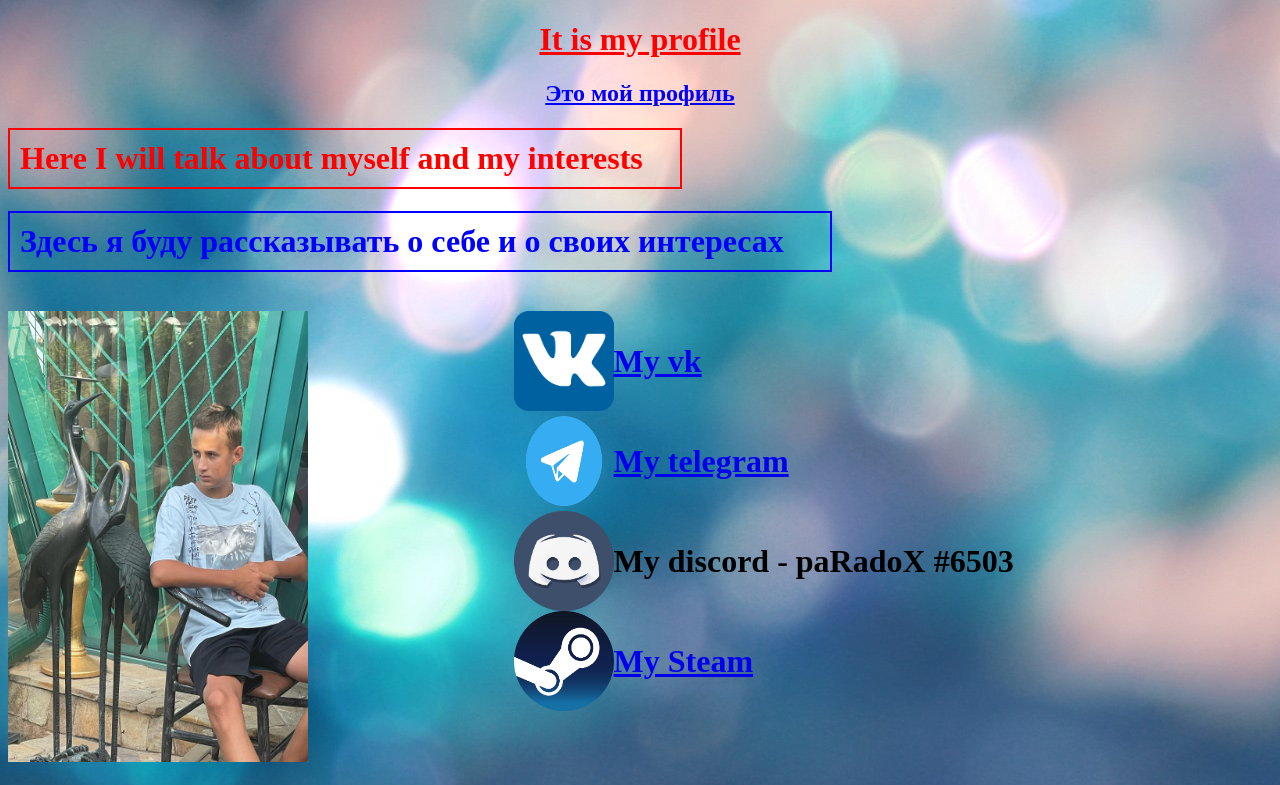
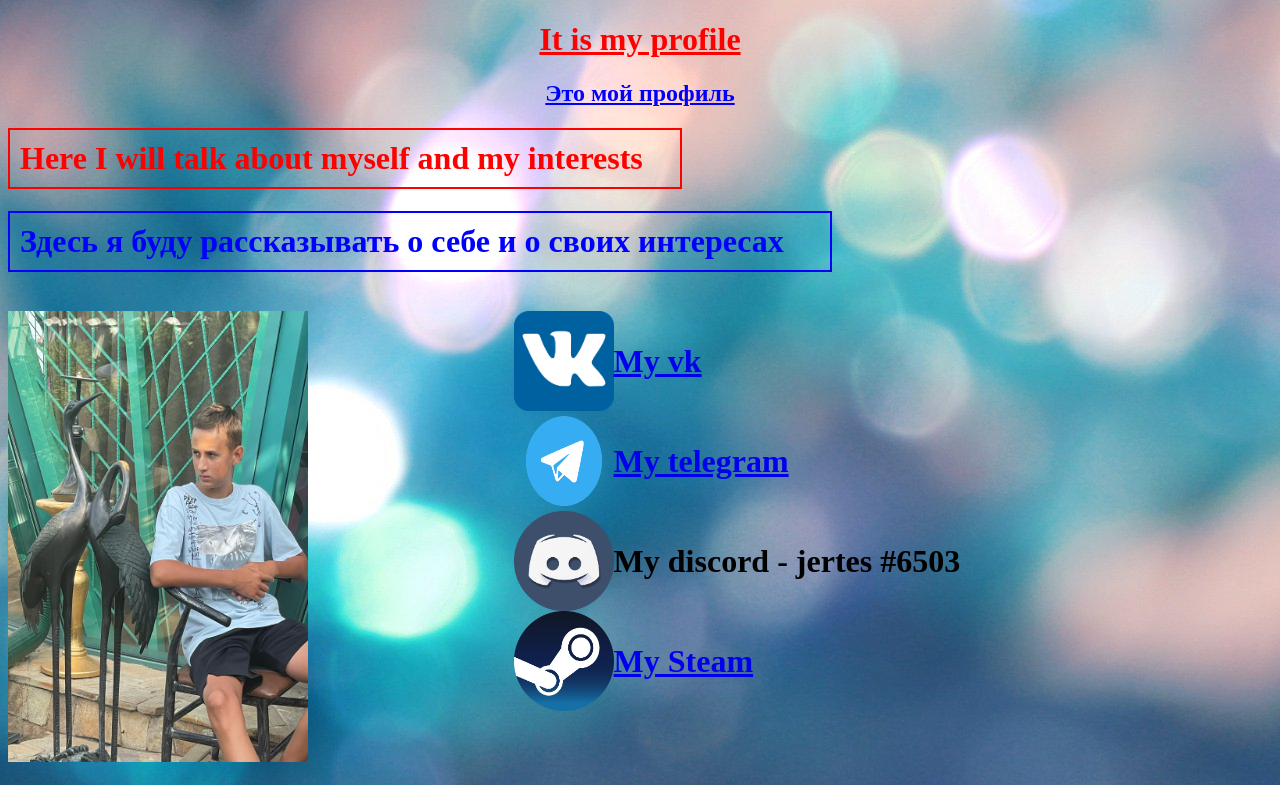
Before and after one commit to treshchev/vladprofile, a plain HTML site: page index.html in a window 1280 px wide. Shown: the top 785 px of the page. Drawn offline with Linux system fonts and the light colour scheme.

Commit message:
Update index.html

```diff
--- a/index.html
+++ b/index.html
@@ -83,7 +83,7 @@ div.animation_text {
 
 <div style="display: flex;    align-items: center;">
 <img src="Discord.jpeg" style="width: 100px; height: 100px; ">
-<h1>My discord  -  paRadoX
+<h1>My discord  -  jertes
 #6503</h1>
 </div>
 <div style="display: flex;    align-items: center;">
```
